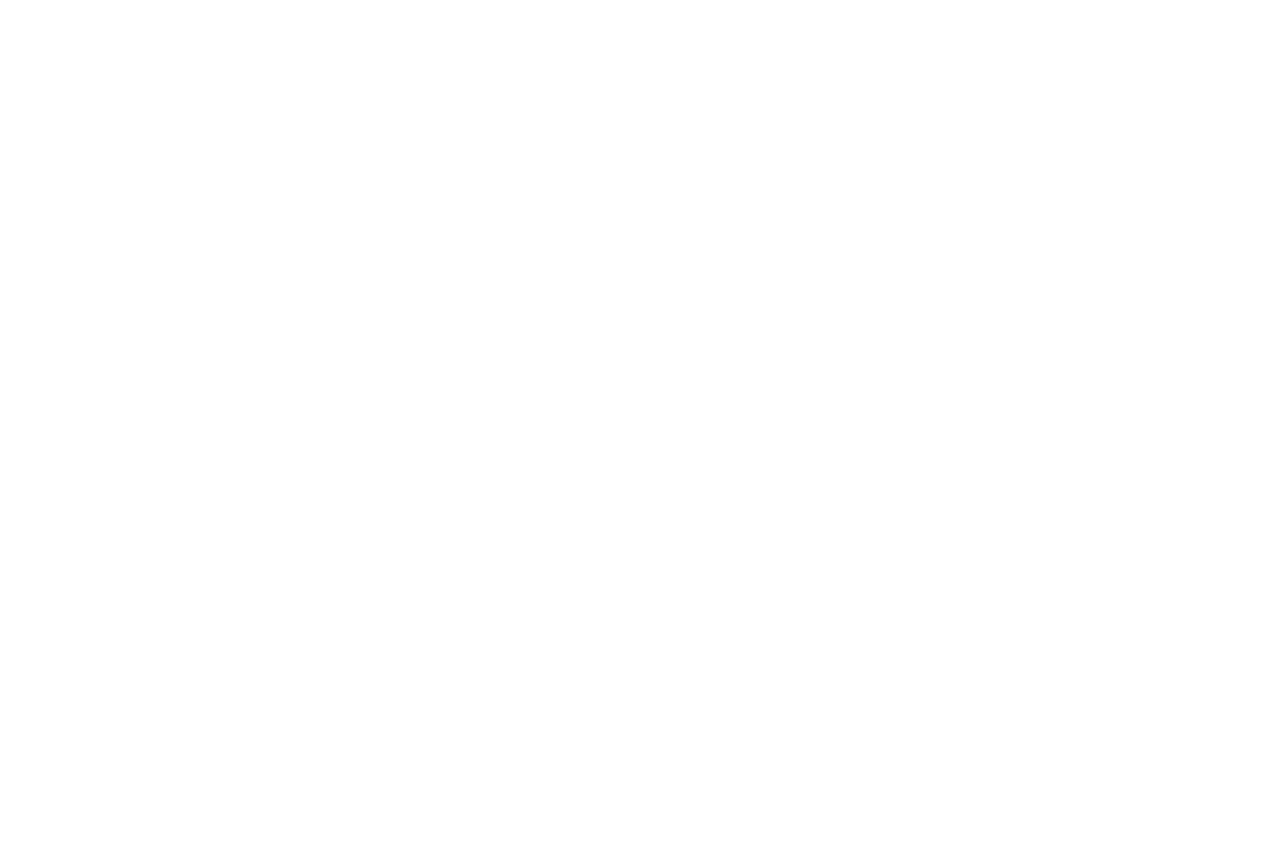
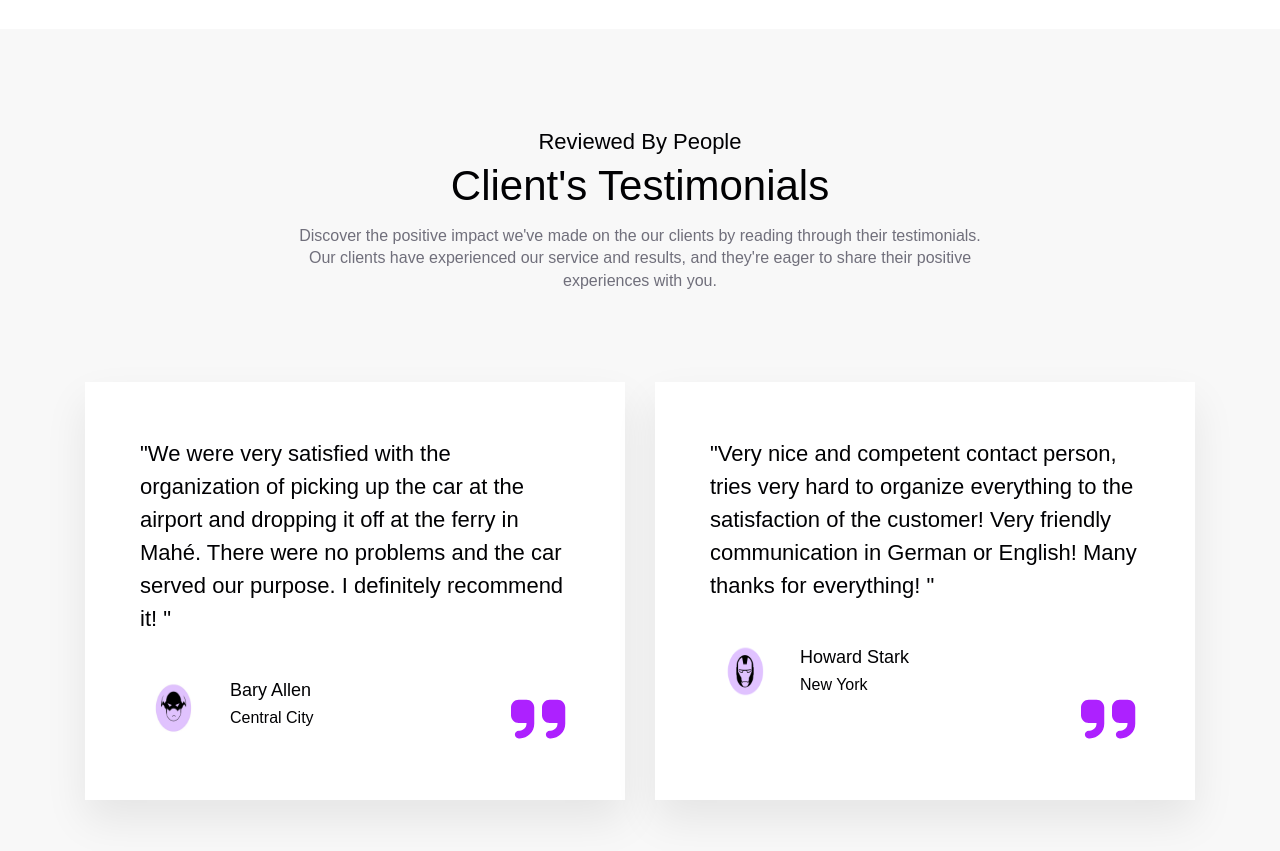
Before and after one commit to 07Onkar/car_rental_test, a React (Create React App) app in the folder car_rental_test/ClientApp/: page / in a window 1280 px wide. Shown: the part 3040-3891 px from the top of the page. Before the commit the page ends 3069 px from the top, so only its background shows below. Built offline with nearby package versions, Linux system fonts and the light colour scheme.

Commit message:
Added the Testimonials Component

```diff
--- /dev/null
+++ b/car_rental_test/ClientApp/src/components/Testimonials.js
@@ -0,0 +1,74 @@
+import React, { Component } from "react";
+import { FontAwesomeIcon } from "@fortawesome/react-fontawesome";
+import { faQuoteRight } from "@fortawesome/free-solid-svg-icons";
+import Img1 from "../images/testimonials/first.jpg";
+import Img2 from "../images/testimonials/second.png";
+
+export class Testimonials extends Component {
+  render() {
+    return (
+      <>
+        <section className="testimonials-section">
+          <div className="conatiner">
+            <div className="testimonials-content">
+              <div className="testimonials-content_title">
+                <h4>Reviewed By People</h4>
+                <h2>Client's Testimonials</h2>
+                <p>
+                  Discover the positive impact we've made on the our clients by
+                  reading through their testimonials. Our clients have
+                  experienced our service and results, and they're eager to
+                  share their positive experiences with you.
+                </p>
+              </div>
+              <div className="all-testimonials">
+                <div className="all-testimonials_box">
+                  <span className="quotes-icon">
+                    <FontAwesomeIcon icon={faQuoteRight} />
+                  </span>
+                  <p>
+                    "We were very satisfied with the organization of picking up
+                    the car at the airport and dropping it off at the ferry in
+                    Mahé. There were no problems and the car served our purpose.
+                    I definitely recommend it! "
+                  </p>
+                  <div className="all-testimonials_box_name">
+                    <div className="all-testimonials_box_name_profile">
+                      <img src={Img1} alt="bary-img" />
+                      <span>
+                        <h4>Bary Allen</h4>
+                        <p>Central City</p>
+                      </span>
+                    </div>
+                  </div>
+                </div>
+
+                <div className="all-testimonials_box box-2">
+                  <span className="quotes-icon">
+                    <FontAwesomeIcon icon={faQuoteRight} />
+                  </span>
+
+                  <p>
+                    "Very nice and competent contact person, tries very hard to
+                    organize everything to the satisfaction of the customer!
+                    Very friendly communication in German or English! Many
+                    thanks for everything! "
+                  </p>
+                  <div className="all-testimonials_box_name">
+                    <div className="all-testimonials_box_name_profile">
+                      <img src={Img2} alt="user_img" />
+                      <span>
+                        <h4>Howard Stark</h4>
+                        <p>New York</p>
+                      </span>
+                    </div>
+                  </div>
+                </div>
+              </div>
+            </div>
+          </div>
+        </section>
+      </>
+    );
+  }
+}
--- a/car_rental_test/ClientApp/src/components/pages/Layout.js
+++ b/car_rental_test/ClientApp/src/components/pages/Layout.js
@@ -6,6 +6,7 @@
 import { PlanTrip } from '../PlanTrip';
 import { PickCar } from '../PickCar';
 import {Banner} from "../Banner";
+import { Testimonials } from '../Testimonials';
 
 export class Layout extends Component {
   static displayName = Layout.name;
@@ -19,6 +20,8 @@
             <PlanTrip />
         <PickCar/>
         <Banner/>
+        {/* Add the ChooseUs Folder */}
+        <Testimonials/>
         <ScrollTop/>
       </div>
     );
```
